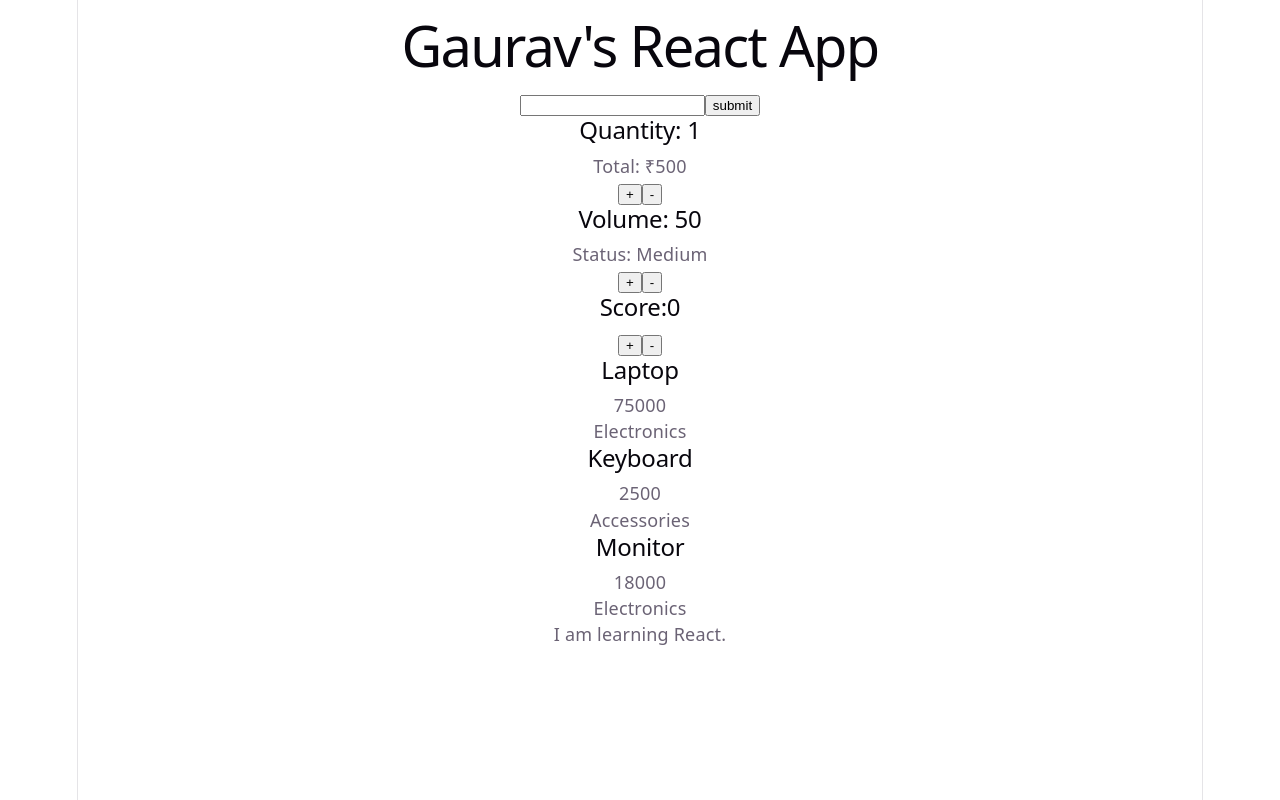
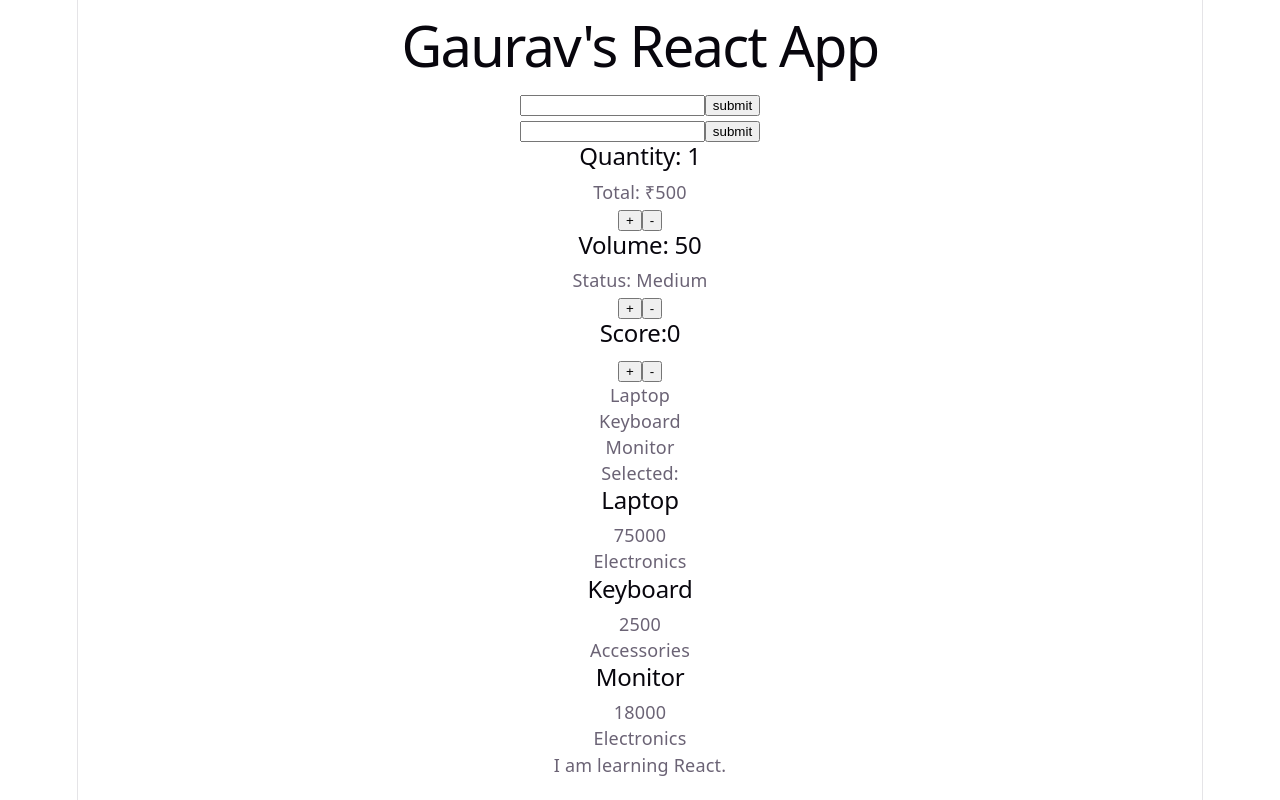
Before and after one commit to Gauravsonawane03/web-development, a React (Vite) app in the folder react-fundamentals/: page / in a window 1280 px wide. Built offline with nearby package versions, Linux system fonts and the light colour scheme.

Commit message:
Reinforce React forms and component communication

```diff
--- a/react-fundamentals/src/App.jsx
+++ b/react-fundamentals/src/App.jsx
@@ -1,9 +1,12 @@
+import { useState } from "react";
 import QuantityCart from "./QuantityCart";
 import VolumeControl from "./VolumeControl";
 import Counter from "./Counter";
 import Header from "./Header";
 import Nameform from "./NameForm";
+import Username from "./UsernameForm";
 import ProductCard from "./ProductCard";
+import ItemSelector from "./ItemSelector";
 const products = [
   {
     id: 1,
@@ -24,14 +27,26 @@ const products = [
     category: "Electronics"
   }
 ];
+const items = [
+  { id: 1, name: "Laptop" },
+  { id: 2, name: "Keyboard" },
+  { id: 3, name: "Monitor" }
+];
 function App() {
+  const [selectedItem, setSelectedItem] = useState("");
   return (
     <div>
     <Header title="Gaurav's React App" />
     <Nameform />
+    <Username />
     <QuantityCart />
     <VolumeControl />
     <Counter />
+    <ItemSelector
+     items={items}
+     onSelect={setSelectedItem}
+    />
+    <p>Selected: {selectedItem}</p>
     {products.map((product) => (
   <ProductCard
     key={product.id}
--- /dev/null
+++ b/react-fundamentals/src/ItemSelector.jsx
@@ -0,0 +1,15 @@
+function Itemselector(props){
+    return (
+     <div>
+    {props.items.map((item)=>(
+    <div key={item.id}
+    onClick={()=>{
+        props.onSelect(item.name) }}
+    >
+            {item.name}
+    </div>
+    ))}
+        </div>
+);
+}
+export default Itemselector;
--- /dev/null
+++ b/react-fundamentals/src/UsernameForm.jsx
@@ -0,0 +1,34 @@
+import { useState } from "react";
+
+function Username(){
+    const [name,setName]=useState("");
+    const [submittedName,setSubmittedName]=useState("");
+    const [error,setError]=useState("");
+    function Handlesubmit(event){
+       event.preventDefault();
+       if(name.trim()===""){
+            setError("Name is required");
+            return;
+       }
+       setError("");
+       setSubmittedName(name);
+    }
+    return (
+      <div>
+        <form onSubmit={Handlesubmit}>
+            <input
+            value={name}
+            onChange={(event)=>{
+                setName(event.target.value);
+            }}>
+            </input>
+            {error && <p>{error}</p>}
+            {submittedName && <p>Submitted: {submittedName}</p>}
+            <button>submit</button>
+        </form>
+      </div>
+    );
+
+}
+
+export default Username;
```
Also changed, not shown: 1 other file (tests, documents, lock files or other folders).
